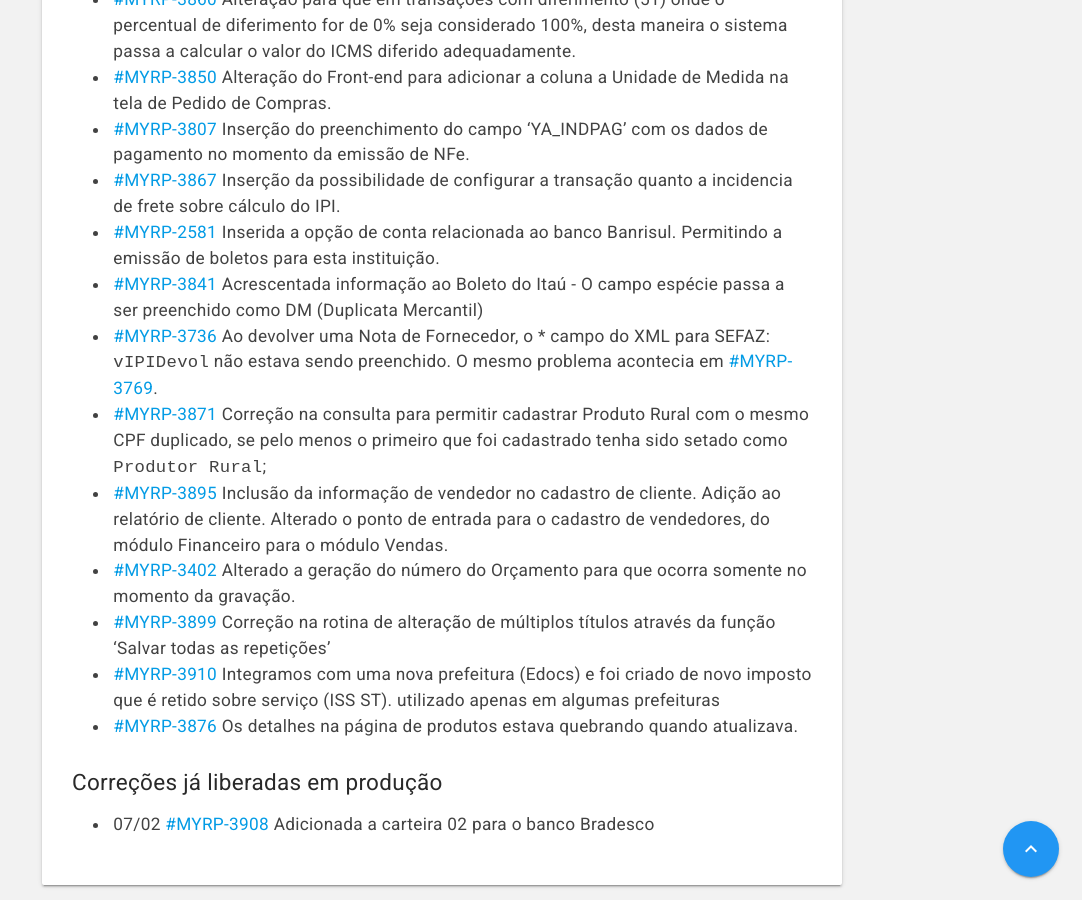
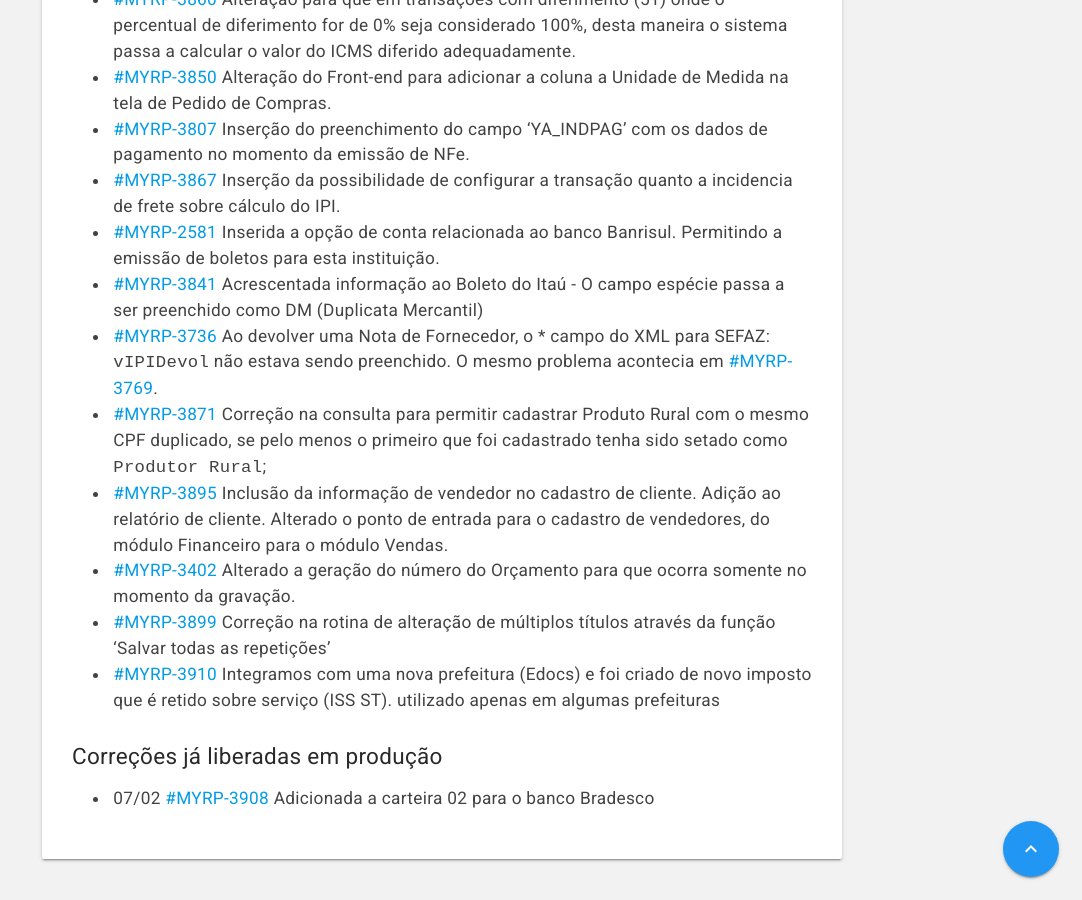
Before and after one commit to myrp-maicon/changelog-myrp, a Jekyll site: the page built from docs/myrp/19.02.02.md, in a window 1280 px wide and 900 px high, scrolled down 670 px. Shown: the whole window, without its empty margins (198-1280 px from the left). Built offline with Jekyll 4.4.1, drawn with Linux system fonts in a browser that asks for light colours; nearby versions of some CDN libraries; our own code applies the rules of GitHub Pages for plain Markdown files; the repository's description, which GitHub fills in, is left out.

Commit message:
JB: ajustes após merge.

```diff
--- a/docs/myrp/19.02.02.md
+++ b/docs/myrp/19.02.02.md
@@ -21,7 +21,6 @@ As alterações estarão disponíveis no ambiente demo.myrp.com.br (212) desde o
 * [#MYRP-3899](https://devmyrp.atlassian.net/browse/MYRP-3899) Correção na rotina de alteração de múltiplos títulos através da função 'Salvar todas as repetições'
 * [#MYRP-3910](https://devmyrp.atlassian.net/browse/MYRP-3910) Integramos com uma nova prefeitura (Edocs) e foi criado de novo imposto que é retido sobre serviço (ISS ST).
  utilizado apenas em algumas prefeituras
- * [#MYRP-3876](https://devmyrp.atlassian.net/browse/MYRP-3876) Os detalhes na página de produtos estava quebrando quando atualizava.
 
 ## Correções já liberadas em produção
 * 07/02 [#MYRP-3908](https://devmyrp.atlassian.net/browse/MYRP-3908) Adicionada a carteira 02 para o banco Bradesco
```
Also changed, not shown: docs/myrp/19.02.03.md (+1 -0 lines).
